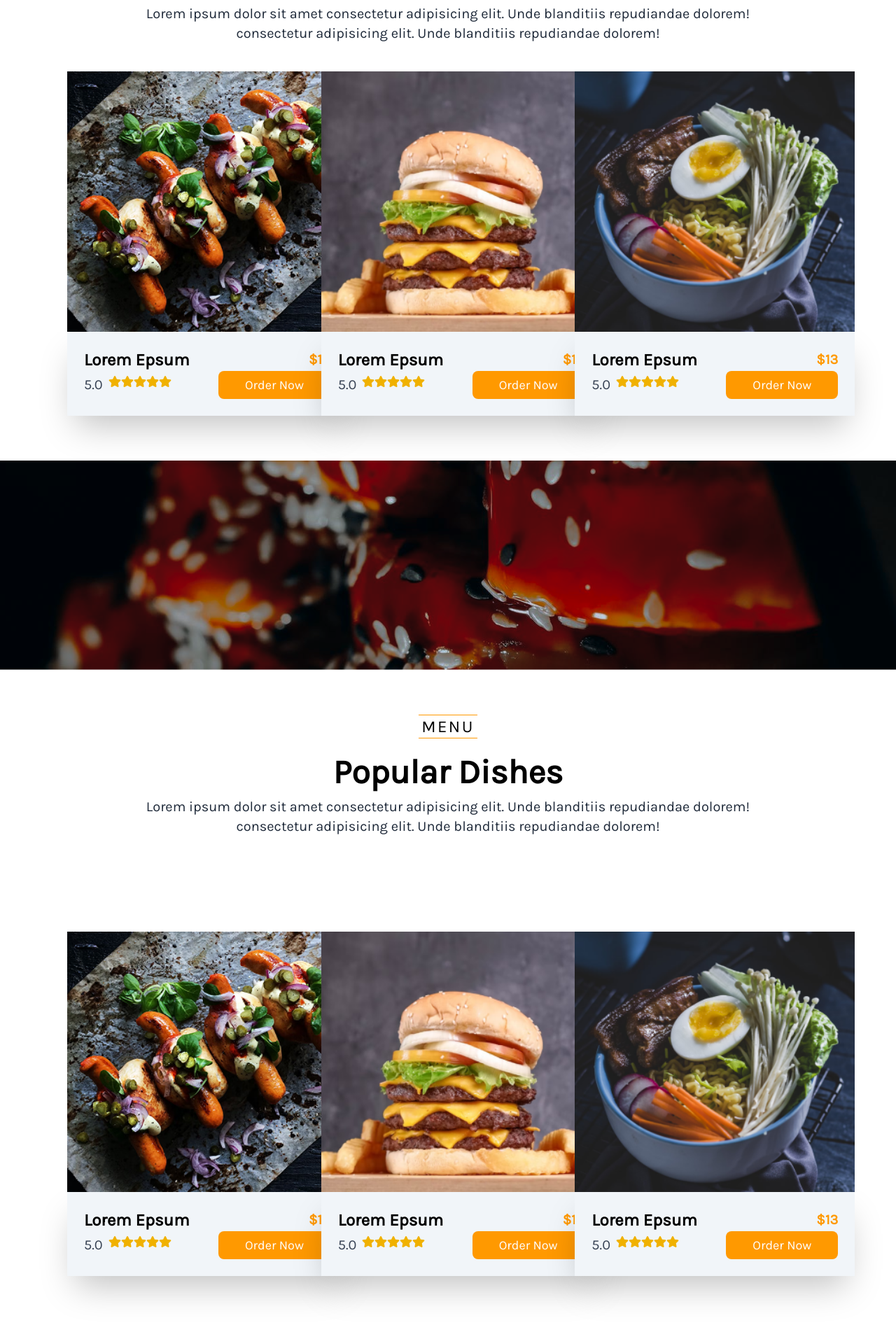
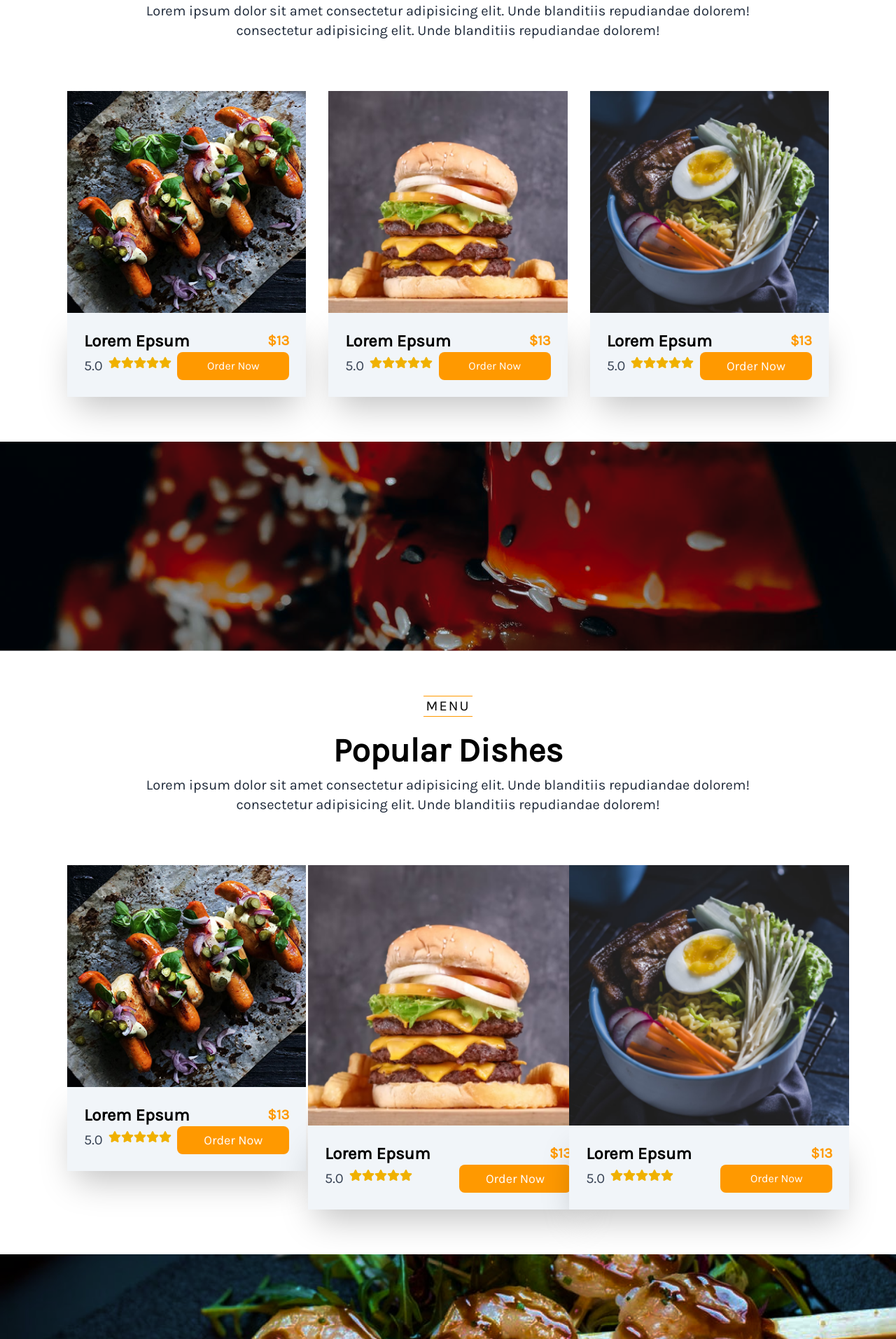
Before and after one commit to IshimweArlene/Resto-nest, a Next.js app: page /menu in a window 1280 px wide. Shown: the part 267-2180 px from the top of the page at 70% size. Built offline with nearby package versions, Linux system fonts and the light colour scheme.

Commit message:
ui fixes

```diff
--- a/src/app/menu/page.jsx
+++ b/src/app/menu/page.jsx
@@ -9,33 +9,140 @@ const Menu = () => {
   return (
     <div>
       <div className="bg-white py-12">
-        <div className="text-center px-44">
-          <p className="inline-block border-y border-[#ff9900]  text-2xl tracking-widest text-black px-1">
+        <div className="text-center px-4 sm:px-10 lg:px-44">
+          <p className="inline-block border-y border-[#ff9900] text-lg sm:text-xl tracking-widest text-black px-1">
             MENU
           </p>
-          <h1 className="text-black text-5xl mt-6 mb-3 font-extrabold">Popular Dishes</h1>
-          <p className="text-gray-800 text-xl">
+          <h1 className="text-black text-3xl sm:text-4xl lg:text-5xl mt-6 mb-3 font-extrabold">Popular Dishes</h1>
+          <p className="text-gray-800 text-base sm:text-lg lg:text-xl">
             Lorem ipsum dolor sit amet consectetur adipisicing elit. Unde blanditiis repudiandae dolorem! consectetur adipisicing elit. Unde blanditiis repudiandae dolorem!
           </p>
         </div>
 
-        <div className="grid grid-cols-3 justify-between px-24 mb-16">
-          <div className="w-[400px]">
+        <div className="grid grid-cols-1 sm:grid-cols-2 lg:grid-cols-3 justify-items-center gap-8 px-4 sm:px-10 lg:px-24 mt-8 mb-16">
+          <div className="w-full max-w-xs sm:max-w-sm">
             <Image
               src={"/3.png"}
               alt="Dish Image"
               width={400}
               height={500}
-              className="z-10 mt-10"
+              className="z-10 mt-10 w-full h-auto"
             />
             <div className="bg-slate-100 py-6 pl-6 pr-6 shadow-2xl">
-              <p className="text-black text-2xl font-bold flex justify-between items-center">
+              <p className="text-black text-xl sm:text-2xl font-bold flex justify-between items-center">
                 Lorem Epsum
-                <span className="text-[#ff9900] text-xl font-bold">$13</span>
+                <span className="text-[#ff9900] text-lg sm:text-xl font-bold">$13</span>
               </p>
-              <div className="flex items-center justify-between gap-2 text-lg text-gray-700 ">
+              <div className="flex items-center justify-between gap-2 text-base sm:text-lg text-gray-700 ">
                 <div className="flex gap-2">
-                  <span className="text-xl">5.0</span>
+                  <span className="text-lg sm:text-xl">5.0</span>
+                  <div className="flex text-yellow-500">
+                    {[...Array(5)].map((_, i) => (
+                      <FaStar key={i} />
+                    ))}
+                  </div>
+                </div>
+                <div>
+                  <button className="bg-[#ff9900] text-white w-32 sm:w-40 h-10 rounded-lg hover:bg-[#e68900] transition text-sm sm:text-base">
+                    Order Now
+                  </button>
+                </div>
+              </div>
+            </div>
+          </div>
+
+          <div className="w-full max-w-xs sm:max-w-sm">
+            <Image
+              src={"/4.png"}
+              alt="Dish Image"
+              width={400}
+              height={500}
+              className="z-10 mt-10 w-full h-auto"
+            />
+            <div className="bg-slate-100 py-6 pl-6 pr-6 shadow-2xl">
+              <p className="text-black text-xl sm:text-2xl font-bold flex justify-between items-center">
+                Lorem Epsum
+                <span className="text-[#ff9900] text-lg sm:text-xl font-bold">$13</span>
+              </p>
+              <div className="flex items-center justify-between gap-2 text-base sm:text-lg text-gray-700 ">
+                <div className="flex gap-2">
+                  <span className="text-lg sm:text-xl">5.0</span>
+                  <div className="flex text-yellow-500">
+                    {[...Array(5)].map((_, i) => (
+                      <FaStar key={i} />
+                    ))}
+                  </div>
+                </div>
+                <div>
+                  <button className="bg-[#ff9900] text-white w-32 sm:w-40 h-10 rounded-lg hover:bg-[#e68900] transition text-sm sm:text-base">
+                    Order Now
+                  </button>
+                </div>
+              </div>
+            </div>
+          </div>
+
+          <div className="w-full max-w-xs sm:max-w-sm">
+            <Image
+              src={"/5.png"}
+              alt="Dish Image"
+              width={400}
+              height={500}
+              className="z-10 mt-10 w-full h-auto"
+            />
+            <div className="bg-slate-100 py-6 pl-6 pr-6 shadow-2xl">
+              <p className="text-black text-xl sm:text-2xl font-bold flex justify-between items-center">
+                Lorem Epsum
+                <span className="text-[#ff9900] text-lg sm:text-xl font-bold">$13</span>
+              </p>
+              <div className="flex items-center justify-between gap-2 text-base sm:text-lg text-gray-700 ">
+                <div className="flex gap-2">
+                  <span className="text-lg sm:text-xl">5.0</span>
+                  <div className="flex text-yellow-500">
+                    {[...Array(5)].map((_, i) => (
+                      <FaStar key={i} />
+                    ))}
+                  </div>
+                </div>
+                <div>
+                  <button className="bg-[#ff9900] text-white w-40 h-10 rounded-lg hover:bg-[#e68900] transition">
+                    Order Now
+                  </button>
+                </div>
+              </div>
+            </div>
+          </div>
+        </div>
+
+        <Image src={"/me1.png"} width={1500} height={200} alt="Image me1" className="mt-6 mb-16 w-full h-auto" />
+
+        <div className="text-center px-4 sm:px-10 lg:px-44 ">
+          <p className="inline-block border-y border-[#ff9900] text-lg sm:text-xl tracking-widest text-black px-1">
+            MENU
+          </p>
+          <h1 className="text-black text-3xl sm:text-4xl lg:text-5xl mt-6 mb-3 font-extrabold">Popular Dishes</h1>
+          <p className="text-gray-800 text-base sm:text-lg lg:text-xl">
+            Lorem ipsum dolor sit amet consectetur adipisicing elit. Unde blanditiis repudiandae dolorem! consectetur adipisicing elit. Unde blanditiis repudiandae dolorem!
+          </p>
+        </div>
+
+        <div className="grid grid-cols-1 sm:grid-cols-2 lg:grid-cols-3 justify-items-center gap-8 px-4 sm:px-10 lg:px-24 mt-8 mb-16">
+          <div className="w-full max-w-xs sm:max-w-sm">
+            <Image
+              src={"/3.png"}
+              alt="Dish Image"
+              width={400}
+              height={500}
+              className="z-10 mt-10 w-full h-auto"
+            />
+            <div className="bg-slate-100 py-6 pl-6 pr-6 shadow-2xl">
+              <p className="text-black text-xl sm:text-2xl font-bold flex justify-between items-center">
+                Lorem Epsum
+                <span className="text-[#ff9900] text-lg sm:text-xl font-bold">$13</span>
+              </p>
+              <div className="flex items-center justify-between gap-2 text-base sm:text-lg text-gray-700 ">
+                <div className="flex gap-2">
+                  <span className="text-lg sm:text-xl">5.0</span>
                   <div className="flex text-yellow-500">
                     {[...Array(5)].map((_, i) => (
                       <FaStar key={i} />
@@ -105,7 +212,7 @@ const Menu = () => {
                   </div>
                 </div>
                 <div>
-                  <button className="bg-[#ff9900] text-white w-40 h-10 rounded-lg hover:bg-[#e68900] transition">
+                  <button className="bg-[#ff9900] text-white w-32 sm:w-40 h-10 rounded-lg hover:bg-[#e68900] transition text-sm sm:text-base">
                     Order Now
                   </button>
                 </div>
@@ -114,141 +221,34 @@ const Menu = () => {
           </div>
         </div>
 
-        <Image src={"/me1.png"} width={1500} height={200} alt="Image me1" className="mt-6 mb-16" />
-
-        <div className="text-center px-44 ">
-          <p className="inline-block border-y border-[#ff9900]  text-2xl tracking-widest text-black px-1">
+        <Image src={"/me2.png"} width={1500} height={200} alt="Image me1" className="mt-6 mb-16 w-full h-auto" />
+        <div className="text-center px-4 sm:px-10 lg:px-44">
+          <p className="inline-block border-y border-[#ff9900] text-lg sm:text-xl tracking-widest text-black px-1">
             MENU
           </p>
-          <h1 className="text-black text-5xl mt-6 mb-3 font-extrabold">Popular Dishes</h1>
-          <p className="text-gray-800 text-xl">
+          <h1 className="text-black text-3xl sm:text-4xl lg:text-5xl mt-6 mb-3 font-extrabold">Popular Dishes</h1>
+          <p className="text-gray-800 text-base sm:text-lg lg:text-xl">
             Lorem ipsum dolor sit amet consectetur adipisicing elit. Unde blanditiis repudiandae dolorem! consectetur adipisicing elit. Unde blanditiis repudiandae dolorem!
           </p>
         </div>
 
-        <div className="grid grid-cols-3 p-24 justify-between mb-16">
-          <div className="w-[400px]">
+        <div className="grid grid-cols-1 sm:grid-cols-2 lg:grid-cols-3 justify-items-center gap-8 px-4 sm:px-10 lg:px-24 mt-8">
+          <div className="w-full max-w-xs sm:max-w-sm">
             <Image
               src={"/3.png"}
               alt="Dish Image"
               width={400}
               height={500}
-              className="z-10 mt-10"
+              className="z-10 mt-10 w-full h-auto"
             />
             <div className="bg-slate-100 py-6 pl-6 pr-6 shadow-2xl">
-              <p className="text-black text-2xl font-bold flex justify-between items-center">
+              <p className="text-black text-xl sm:text-2xl font-bold flex justify-between items-center">
                 Lorem Epsum
-                <span className="text-[#ff9900] text-xl font-bold">$13</span>
+                <span className="text-[#ff9900] text-lg sm:text-xl font-bold">$13</span>
               </p>
-              <div className="flex items-center justify-between gap-2 text-lg text-gray-700 ">
+              <div className="flex items-center justify-between gap-2 text-base sm:text-lg text-gray-700 ">
                 <div className="flex gap-2">
-                  <span className="text-xl">5.0</span>
-                  <div className="flex text-yellow-500">
-                    {[...Array(5)].map((_, i) => (
-                      <FaStar key={i} />
-                    ))}
-                  </div>
-                </div>
-                <div>
-                  <button className="bg-[#ff9900] text-white w-40 h-10 rounded-lg hover:bg-[#e68900] transition">
-                    Order Now
-                  </button>
-                </div>
-              </div>
-            </div>
-          </div>
-
-          <div className="w-[400px]">
-            <Image
-              src={"/4.png"}
-              alt="Dish Image"
-              width={400}
-              height={500}
-              className="z-10 mt-10"
-            />
-            <div className="bg-slate-100 py-6 pl-6 pr-6 shadow-2xl">
-              <p className="text-black text-2xl font-bold flex justify-between items-center">
-                Lorem Epsum
-                <span className="text-[#ff9900] text-xl font-bold">$13</span>
-              </p>
-              <div className="flex items-center justify-between gap-2 text-lg text-gray-700 ">
-                <div className="flex gap-2">
-                  <span className="text-xl">5.0</span>
-                  <div className="flex text-yellow-500">
-                    {[...Array(5)].map((_, i) => (
-                      <FaStar key={i} />
-                    ))}
-                  </div>
-                </div>
-                <div>
-                  <button className="bg-[#ff9900] text-white w-40 h-10 rounded-lg hover:bg-[#e68900] transition">
-                    Order Now
-                  </button>
-                </div>
-              </div>
-            </div>
-          </div>
-
-          <div className="w-[400px]">
-            <Image
-              src={"/5.png"}
-              alt="Dish Image"
-              width={400}
-              height={500}
-              className="z-10 mt-10"
-            />
-            <div className="bg-slate-100 py-6 pl-6 pr-6 shadow-2xl">
-              <p className="text-black text-2xl font-bold flex justify-between items-center">
-                Lorem Epsum
-                <span className="text-[#ff9900] text-xl font-bold">$13</span>
-              </p>
-              <div className="flex items-center justify-between gap-2 text-lg text-gray-700 ">
-                <div className="flex gap-2">
-                  <span className="text-xl">5.0</span>
-                  <div className="flex text-yellow-500">
-                    {[...Array(5)].map((_, i) => (
-                      <FaStar key={i} />
-                    ))}
-                  </div>
-                </div>
-                <div>
-                  <button className="bg-[#ff9900] text-white w-40 h-10 rounded-lg hover:bg-[#e68900] transition">
-                    Order Now
-                  </button>
-                </div>
-              </div>
-            </div>
-          </div>
-        </div>
-
-        <Image src={"/me2.png"} width={1500} height={200} alt="Image me1" className="mt-6 mb-16" />
-        <div className="text-center px-44">
-          <p className="inline-block border-y border-[#ff9900]  text-2xl tracking-widest text-black px-1">
-            MENU
-          </p>
-          <h1 className="text-black text-5xl mt-6 mb-3 font-extrabold">Popular Dishes</h1>
-          <p className="text-gray-800 text-xl">
-            Lorem ipsum dolor sit amet consectetur adipisicing elit. Unde blanditiis repudiandae dolorem! consectetur adipisicing elit. Unde blanditiis repudiandae dolorem!
-          </p>
-        </div>
-
-        <div className="grid grid-cols-3 justify-between p-24">
-          <div className="w-[400px]">
-            <Image
-              src={"/3.png"}
-              alt="Dish Image"
-              width={400}
-              height={500}
-              className="z-10 mt-10"
-            />
-            <div className="bg-slate-100 py-6 pl-6 pr-6 shadow-2xl">
-              <p className="text-black text-2xl font-bold flex justify-between items-center">
-                Lorem Epsum
-                <span className="text-[#ff9900] text-xl font-bold">$13</span>
-              </p>
-              <div className="flex items-center justify-between gap-2 text-lg text-gray-700 ">
-                <div className="flex gap-2">
-                  <span className="text-xl">5.0</span>
+                  <span className="text-lg sm:text-xl">5.0</span>
                   <div className="flex text-yellow-500">
                     {[...Array(5)].map((_, i) => (
                       <FaStar key={i} />
```
